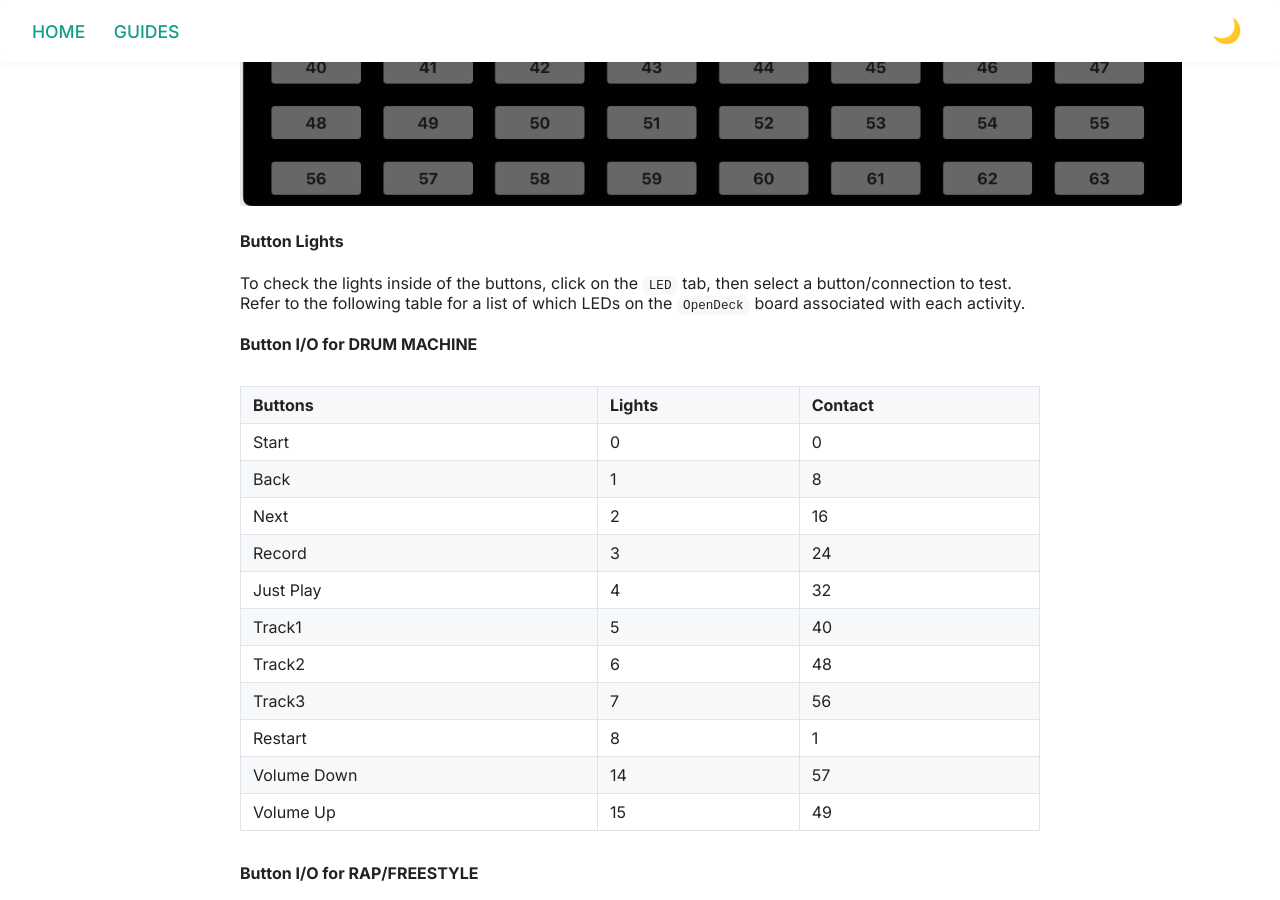
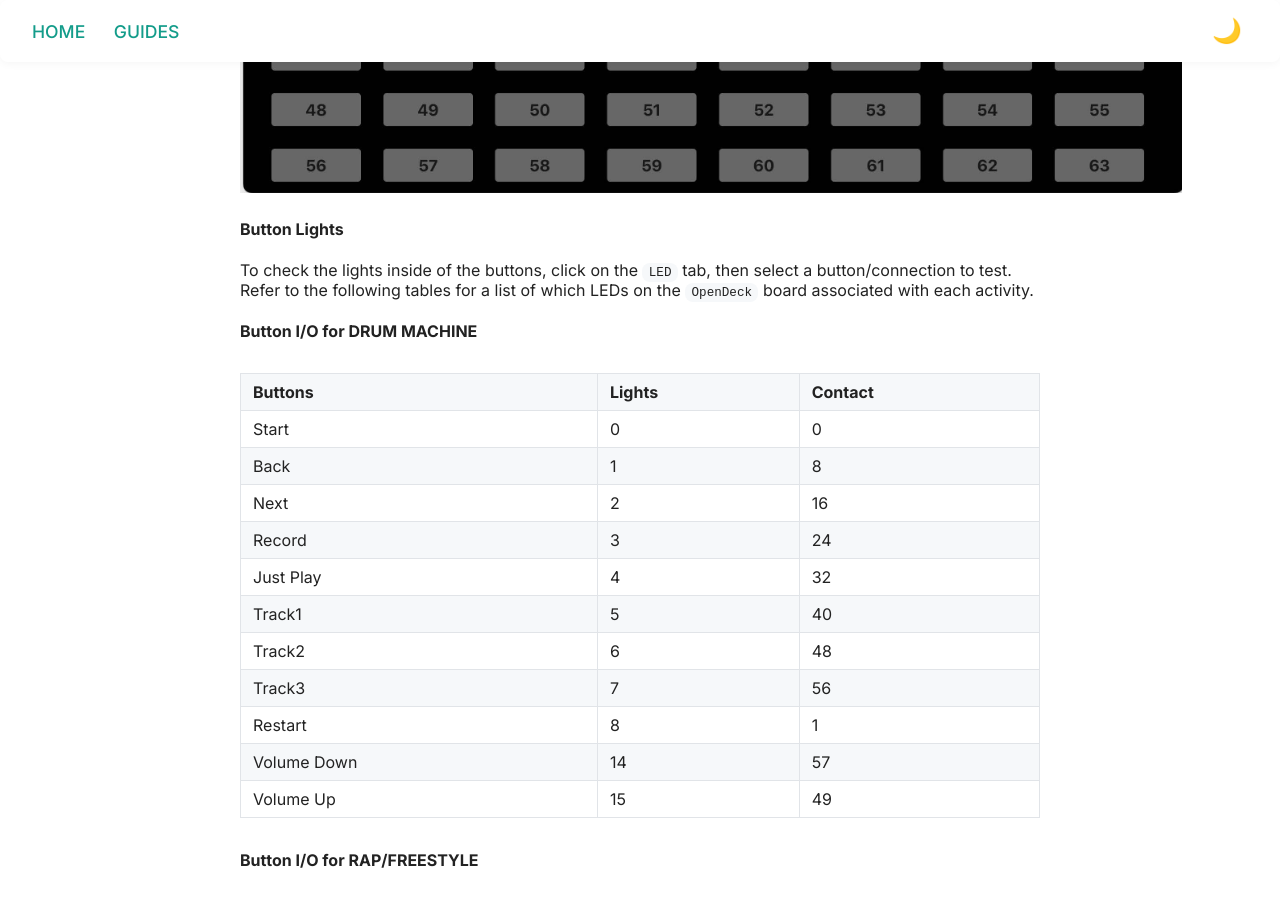
Before and after one commit to buryhoganllc/sonic-playground-guides, a Jekyll site: the page built from guides/sounds-amazing.md, in a window 1280 px wide and 900 px high, scrolled down 4239 px. Built offline with Jekyll 4.4.1, drawn with Linux system fonts in a browser that asks for light colours; some of the changed text lies outside the part shown.

```diff
--- a/guides/sounds-amazing.md
+++ b/guides/sounds-amazing.md
@@ -59,7 +57,7 @@
 
 #### Button Lights
 
-To check the lights inside of the buttons, click on the `LED` tab, then select a button/connection to test. Refer to the following table for a list of which LEDs on the `OpenDeck` board associated with each activity.
+To check the lights inside of the buttons, click on the `LED` tab, then select a button/connection to test. Refer to the following tables for a list of which LEDs on the `OpenDeck` board associated with each activity.
 
 #### Button I/O for DRUM MACHINE
 
```
Also changed, not shown: other parts of guides/sounds-amazing.md (+1 -3 lines).
